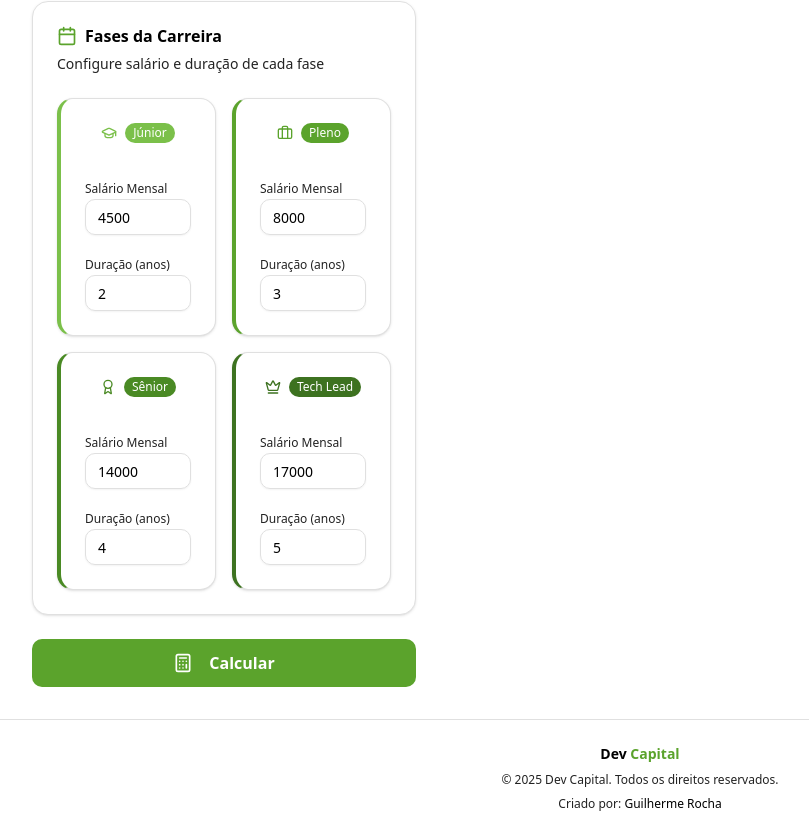
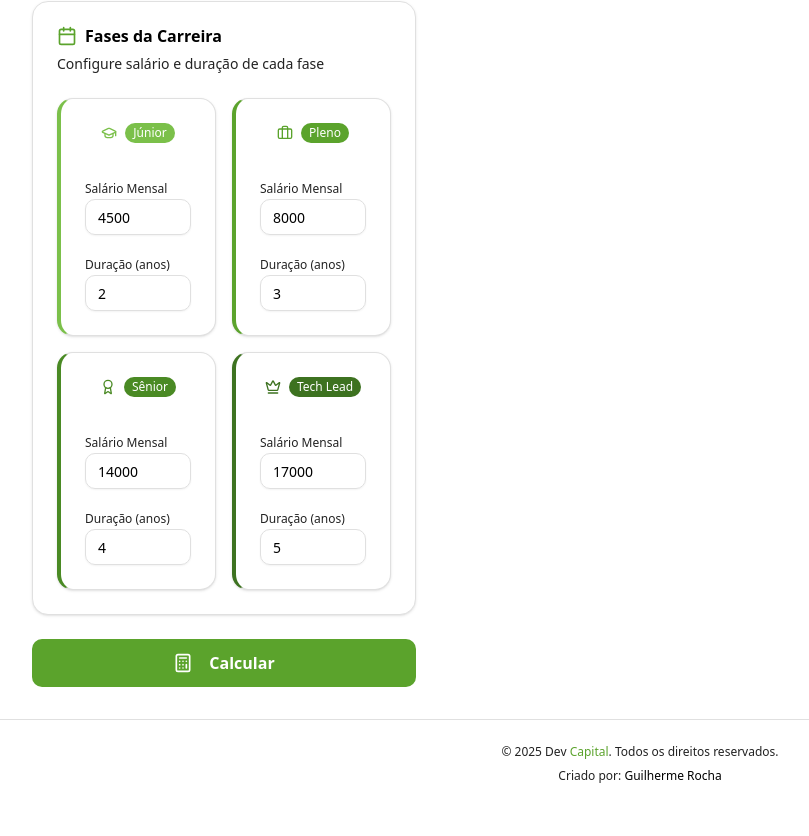
Before and after one commit to CoderRocha/devcapital, a Next.js app: page /dev-capital/ in a window 1280 px wide. Shown: the part 1129-1965 px from the top of the page, without its empty margins (0-809 px from the left). After the commit the page ends 1937 px from the top, so only its background shows below. Built offline with nearby package versions, Linux system fonts and the light colour scheme.

Commit message:
style: adicionado cores primarias em certas partes dos textos

```diff
--- a/src/components/layout/Footer.tsx
+++ b/src/components/layout/Footer.tsx
@@ -10,11 +10,17 @@ export function Footer() {
     <footer className="border-t border-border bg-background py-4 sm:py-6 mt-auto">
       <div className="max-w-7xl mx-auto px-4 sm:px-6 lg:px-8">
         <div className="flex flex-col items-center justify-center gap-1.5 sm:gap-2 text-center">
-          <p className="text-xs sm:text-sm font-semibold text-foreground">
-            Dev <span className="text-primary">Capital</span>
-          </p>
           <p className="text-[10px] sm:text-xs text-muted-foreground px-2">
-            {t("footer.copyright", { year: currentYear })}
+            {(() => {
+              const copyright = t("footer.copyright", { year: currentYear })
+              const parts = copyright.split("Dev Capital")
+              return (
+                <>
+                  {parts[0]}Dev <span className="text-primary">Capital</span>
+                  {parts[1]}
+                </>
+              )
+            })()}
           </p>
           <p className="text-[10px] sm:text-xs text-muted-foreground px-2">
             {t("footer.name")}{" "}
```
